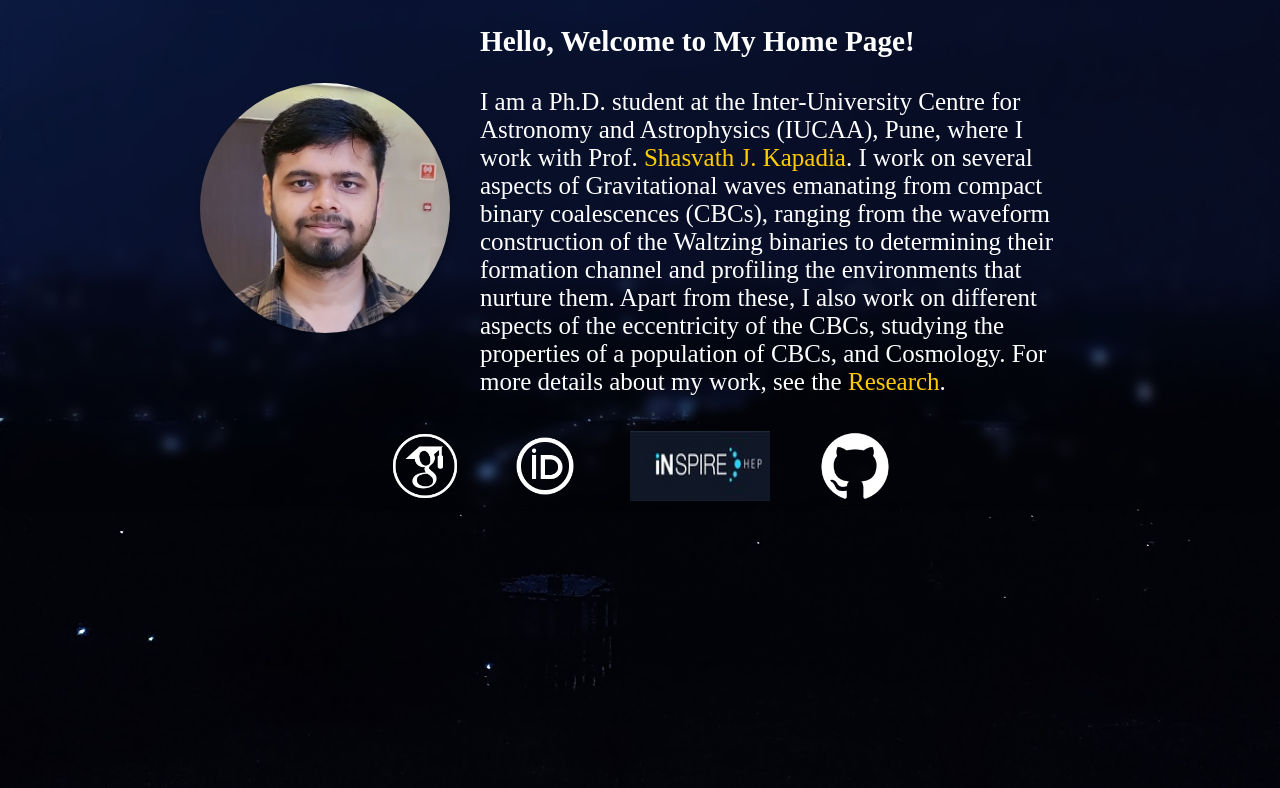
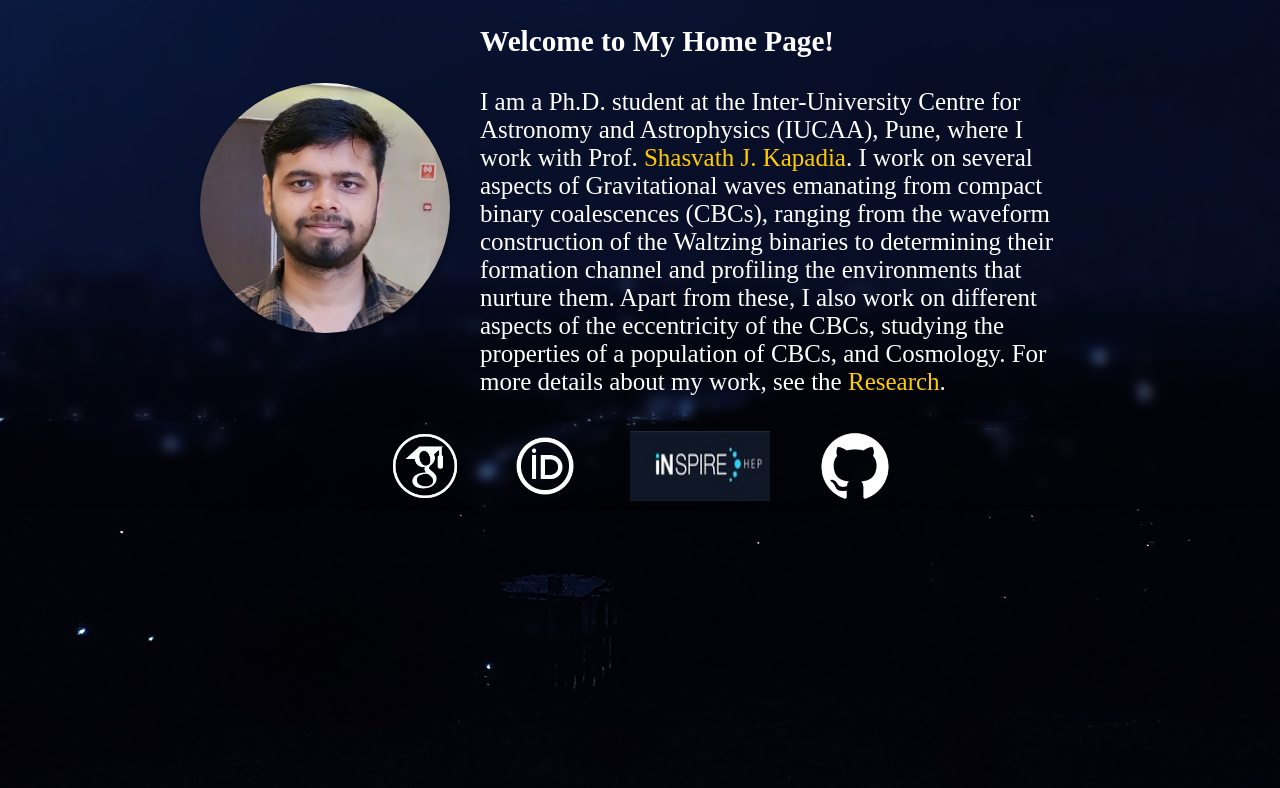
Before and after one commit to avinash-tiwari-at/avinash-tiwari-at.github.io, a Jekyll site: the page built from index.md, in a window 1280 px wide, cut to the strip 112-900 px from the top of the page. Built offline with Jekyll 4.4.1, drawn with Linux system fonts in a browser that asks for light colours.

Commit message:
Update welcome message on home page

```diff
--- a/index.md
+++ b/index.md
@@ -8,7 +8,7 @@ bodyClass: home
   <img src="./pic9.jpg" alt="Profile Picture" class="profile-pic">
 
   <div class="home-text">
-    <h3>Hello, Welcome to My Home Page!</h3>
+    <h3>Welcome to My Home Page!</h3>
     <p>
       I am a Ph.D. student at the Inter-University Centre for Astronomy and Astrophysics (IUCAA), Pune, where I work with Prof. <a href="https://shasvath-kapadia.github.io/home/" target="_blank">Shasvath J. Kapadia</a>. I work on several aspects of Gravitational waves emanating from compact binary coalescences (CBCs), ranging from the waveform construction of the Waltzing binaries to determining their formation channel and profiling the environments that nurture them. Apart from these, I also work on different aspects of the eccentricity of the CBCs, studying the properties of a population of CBCs, and Cosmology. For more details about my work, see the <a href="https://avinash-tiwari-at.github.io/research.html" target="_blank">Research</a>.
     </p>
```
